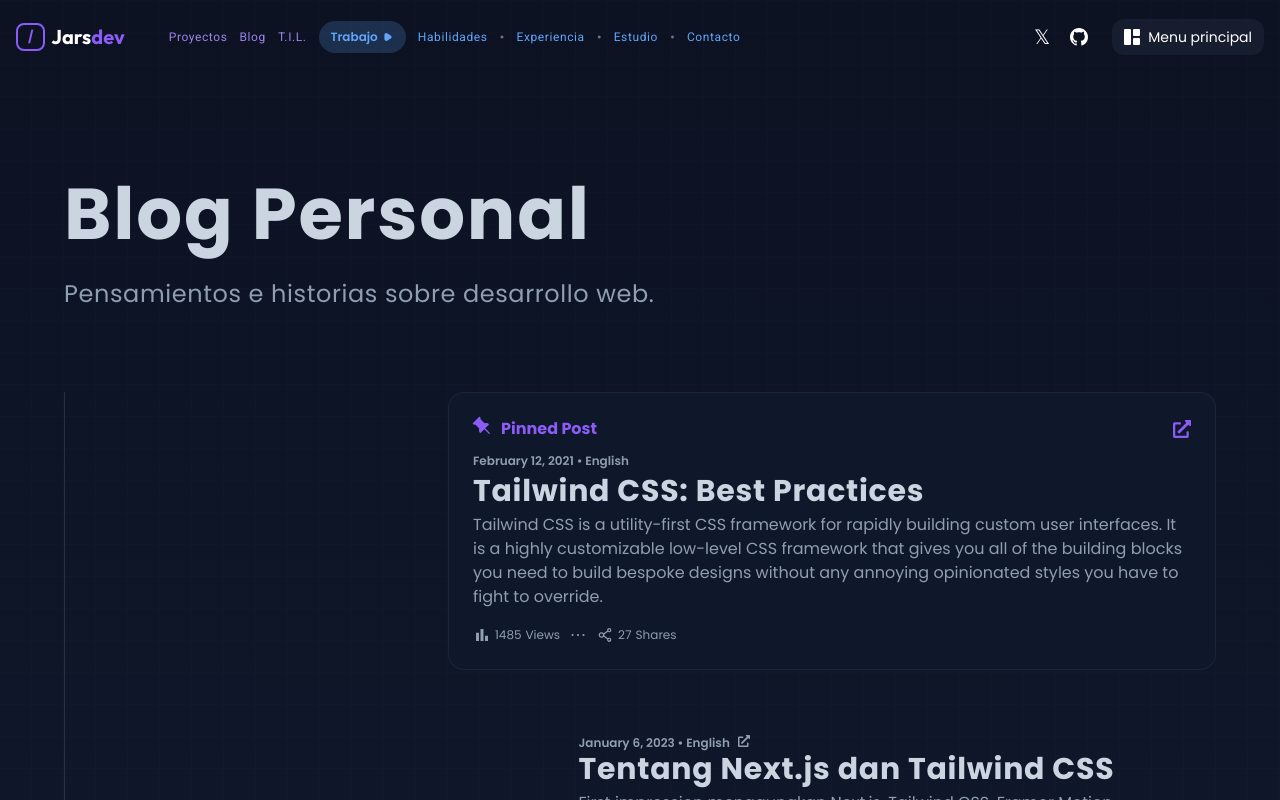
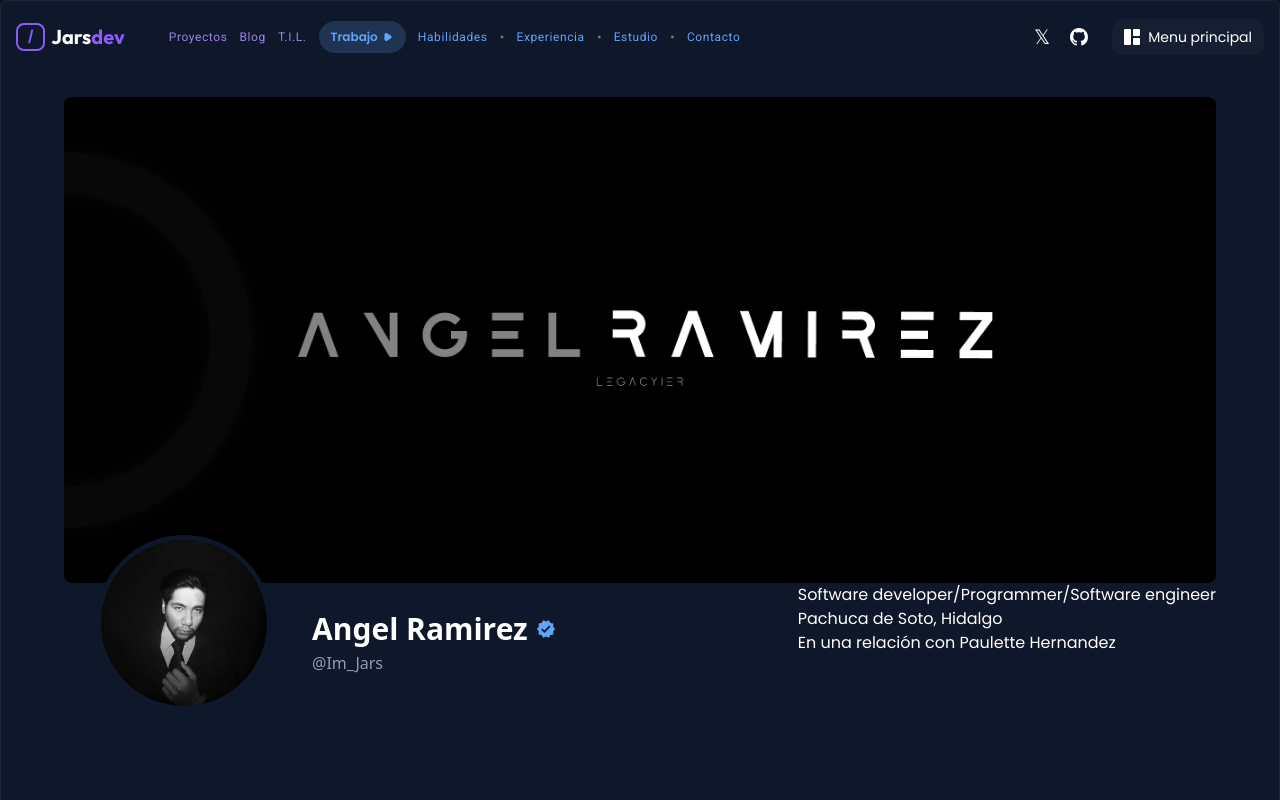
Before and after one commit to ImJars/Development-full-coding, a React (Vite) app: page /blog in a window 1280 px wide. Shown: the top 800 px of the page. Built offline with nearby package versions, Linux system fonts and the light colour scheme.

Commit message:
Update blog

```diff
--- a/src/App.jsx
+++ b/src/App.jsx
@@ -25,6 +25,8 @@ import PageProjectSix from './components/projects/project_page_Six.jsx'
 import PagePrincipal from './components/projects/pagePrincipal.jsx'
 
 import BlogPageOne from './components/blog/blog-page-one.jsx'
+
+import BlogProfile from './blog_profile.jsx'
 
 function App() {
   const { ref: refHome, inView: inViewHome } = useInView({
@@ -71,7 +73,7 @@ function App() {
         <Routes>
           <Route exact path='/' element={ <Home refHome={refHome}/> } />
           <Route path='/projects' element={ <Projects /> } />
-          <Route path='/blog' element={ <Blog /> } />
+          <Route path='/blog' element={ <BlogProfile /> } />
           <Route path='/til' element={ <Til /> } />
           <Route path='/skills' element={ <Skills /> } />
           <Route path='/experience' element={ <Experience /> } />
--- /dev/null
+++ b/src/blog_profile.jsx
@@ -0,0 +1,101 @@
+import React from "react";
+import { MdVerified } from "react-icons/md";
+import Card from "./components/blog/card";
+import PinedCard from "./components/blog/pined-card";
+import Wraped from "./components/wraped";
+import Footter from "./footer";
+import { motion } from "framer-motion";
+import styled from "styled-components";
+import FooterWraped from "./components/footerWraped";
+
+const BlogSection = styled.section`
+  display: block;
+  max-width: 1300px;
+  margin: auto;
+  padding-top: 6rem;
+  padding-bottom: 6rem;
+  --tw-border-opacity: 0.1;
+  border-width: 1px;
+  border-color: rgb(144 158 178 / var(--tw-border-opacity));
+  --tw-bg-opacity: 1;
+  background-color: rgb(15 23 42 / var(--tw-bg-opacity));
+  border-radius: 0.5rem /* 8px */;
+  .content-wrapped {
+    max-width: 1152px;
+  }
+  .profile__design {
+    border-width: 5px;
+  }
+`;
+
+const TitleSection = styled.div`
+  .Title-Name {
+    font-size: clamp(1.875rem, 0.3125rem + 6.25vw, 4.5rem);
+  }
+  .Subtitle-Text {
+    font-size: clamp(0.875rem, 0.503rem + 1.4881vw, 1.5rem);
+  }
+  .dynamic-text {
+    font-size: clamp(1.125rem, 0.6539rem + 2.2167vw, 2.25rem);
+  }
+`;
+
+function BlogProfile() {
+  return (
+    <>
+      <Wraped>
+        <section className="w-full h-full text-white text-text">
+          <BlogSection>
+            {/* Section del Banner */}
+            <section className="content-wrapped mx-auto">
+              <div>
+                <img src="banner.jpg" alt="" className="rounded-lg" />
+              </div>
+            </section>
+            {/* Imagen de Perfil e Informacion principal*/}
+            <section className="content-wrapped mx-auto flex justify-between">
+              <div className="flex items-center space-x-10 transform -translate-y-12 translate-x-8">
+                <div>
+                  <img
+                    src="perfil.jpg"
+                    alt=""
+                    className="profile__design w-44 h-44 rounded-full border-4 border-slate-900"
+                  />
+                </div>
+                <div>
+                  <div className="mt-10 flex items-center space-x-2">
+                    <h1 className="text-3xl font-bold font-sans">
+                      Angel Ramirez
+                    </h1>
+                    <MdVerified className="text-text-blue text-xl" />
+                  </div>
+                  <div className="mt-1">
+                    <h2 className="font-sans text-text-general">@Im_Jars</h2>
+                  </div>
+                </div>
+              </div>
+              <div>
+                <div>
+                  <div>
+                    <h1>Software developer/Programmer/Software engineer</h1>
+                  </div>
+                  <div>
+                    <h1>Pachuca de Soto, Hidalgo</h1>
+                  </div>
+                  <div>
+                    <h1>En una relación con Paulette Hernandez</h1>
+                  </div>
+                </div>
+              </div>
+            </section>
+          </BlogSection>
+          <FooterWraped className="mt-20">
+            <Footter />
+          </FooterWraped>
+        </section>
+      </Wraped>
+    </>
+  );
+}
+
+export default BlogProfile;
```
Also changed, not shown: public/banner.jpg (added), public/perfil.jpg (added).
